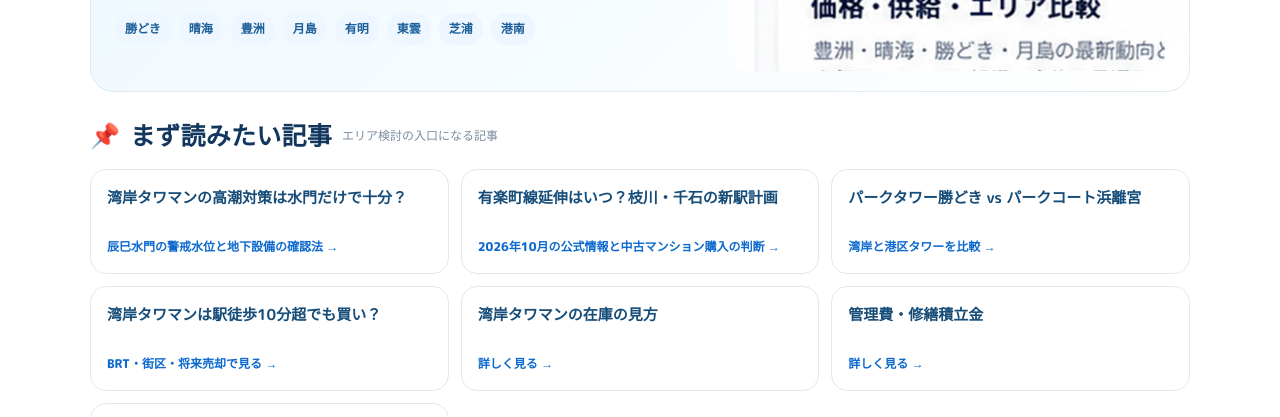
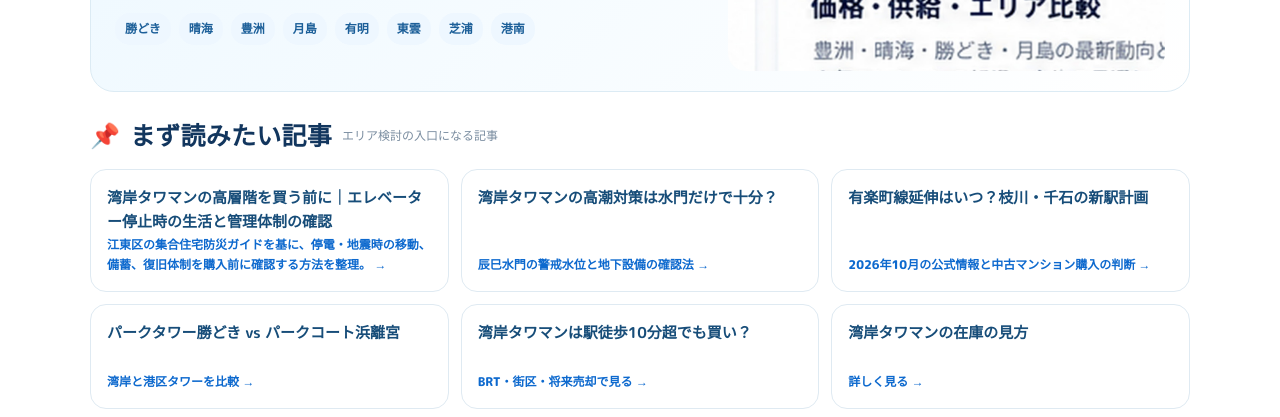
Before and after one commit to agent-insight/tokyo-mansion-watch, a plain HTML site: page area-bay.html in a window 1280 px wide. Shown: the part 381-798 px from the top of the page. Drawn offline with Linux system fonts and the light colour scheme.

Commit message:
Publish November 18 bay guide and weekly watch

```diff
--- a/area-bay.html
+++ b/area-bay.html
@@ -31,7 +31,7 @@
   </section>
   <section>
     <div class="section-heading"><div><span class="heading-icon">📌</span><h2>まず読みたい記事</h2><small>エリア検討の入口になる記事</small></div></div>
-    <div class="area-hub-links"><a href="article.html?id=bay-tower-condo-storm-surge-watergate-2026"><strong>湾岸タワマンの高潮対策は水門だけで十分？</strong><span>辰巳水門の警戒水位と地下設備の確認法 →</span></a><a href="article.html?id=bay-yurakucho-extension-edagawa-sengoku-2026"><strong>有楽町線延伸はいつ？枝川・千石の新駅計画</strong><span>2026年10月の公式情報と中古マンション購入の判断 →</span></a><a href="article.html?id=ptk-vs-parkcourt-hamarikyu-2026"><strong>パークタワー勝どき vs パークコート浜離宮</strong><span>湾岸と港区タワーを比較 →</span></a><a href="article.html?id=bay-station-distance-brt-2026"><strong>湾岸タワマンは駅徒歩10分超でも買い？</strong><span>BRT・街区・将来売却で見る →</span></a><a href="article.html?id=bay-stock"><strong>湾岸タワマンの在庫の見方</strong><span>詳しく見る →</span></a><a href="article.html?id=management-fee-2025"><strong>管理費・修繕積立金</strong><span>詳しく見る →</span></a><a href="search.html?q=湾岸"><strong>全ての湾岸関連記事</strong><span>詳しく見る →</span></a></div>
+    <div class="area-hub-links"><a href="article.html?id=bay-tower-elevator-outage-2026"><strong>湾岸タワマンの高層階を買う前に｜エレベーター停止時の生活と管理体制の確認</strong><span>江東区の集合住宅防災ガイドを基に、停電・地震時の移動、備蓄、復旧体制を購入前に確認する方法を整理。 →</span></a><a href="article.html?id=bay-tower-condo-storm-surge-watergate-2026"><strong>湾岸タワマンの高潮対策は水門だけで十分？</strong><span>辰巳水門の警戒水位と地下設備の確認法 →</span></a><a href="article.html?id=bay-yurakucho-extension-edagawa-sengoku-2026"><strong>有楽町線延伸はいつ？枝川・千石の新駅計画</strong><span>2026年10月の公式情報と中古マンション購入の判断 →</span></a><a href="article.html?id=ptk-vs-parkcourt-hamarikyu-2026"><strong>パークタワー勝どき vs パークコート浜離宮</strong><span>湾岸と港区タワーを比較 →</span></a><a href="article.html?id=bay-station-distance-brt-2026"><strong>湾岸タワマンは駅徒歩10分超でも買い？</strong><span>BRT・街区・将来売却で見る →</span></a><a href="article.html?id=bay-stock"><strong>湾岸タワマンの在庫の見方</strong><span>詳しく見る →</span></a><a href="article.html?id=management-fee-2025"><strong>管理費・修繕積立金</strong><span>詳しく見る →</span></a><a href="search.html?q=湾岸"><strong>全ての湾岸関連記事</strong><span>詳しく見る →</span></a></div>
   </section>
   <section class="area-checkpoints">
     <h2>このエリアで確認したいこと</h2>
```
